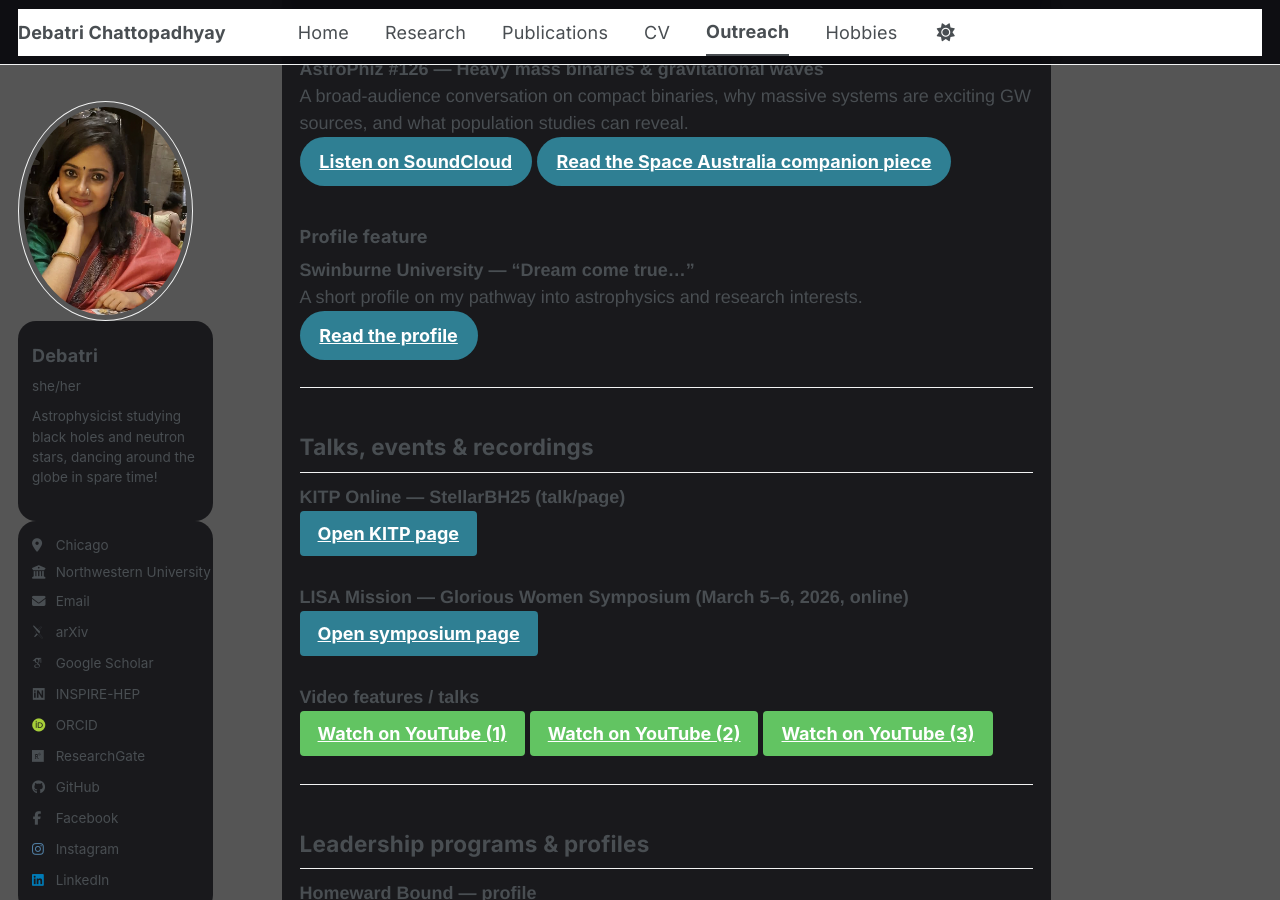
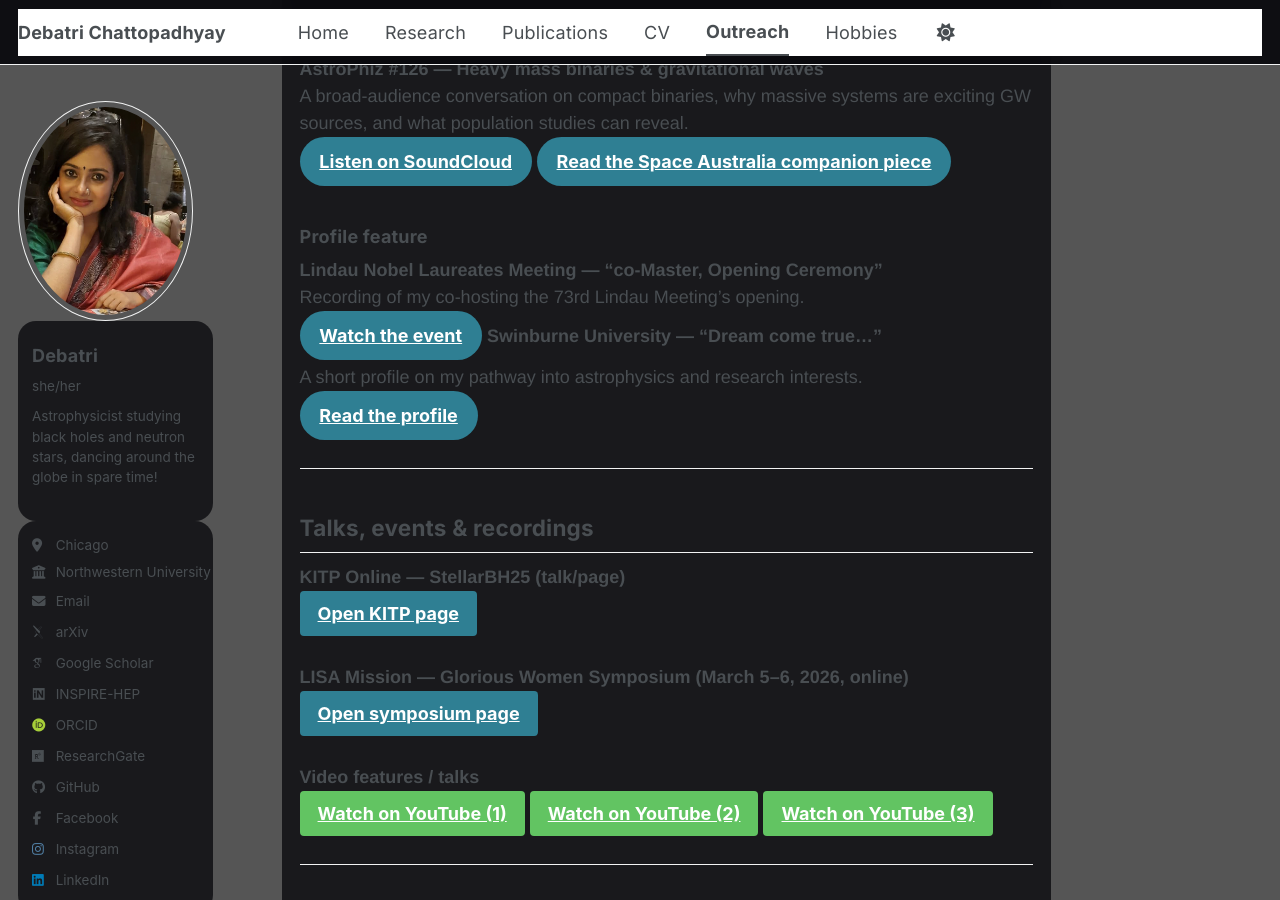
Before and after one commit to debatric/debatric.github.io, a Jekyll site: the page built from _pages/outreach.md, in a window 1280 px wide and 900 px high, scrolled down 1833 px. Built offline with Jekyll 4.4.1, drawn with Linux system fonts in a browser that asks for light colours; some web fonts are replaced; a script bundle is joined from its source files by our own code; library files that are not in the unit come from our copies.

Commit message:
Update outreach.md

```diff
--- a/_pages/outreach.md
+++ b/_pages/outreach.md
@@ -48,6 +48,9 @@ A broad-audience conversation on compact binaries, why massive systems are excit
 [Read the Space Australia companion piece](https://spaceaustralia.com/opinions/astrophiz126-debatri-chattopadhyay-heavy-mass-binaries){: .btn .btn--primary .btn--large }
 
 ### Profile feature
+**Lindau Nobel Laureates Meeting — “co-Master, Opening Ceremony”**
+Recording of my co-hosting the 73rd Lindau Meeting's opening.
+[Watch the event](https://mediatheque.lindau-nobel.org/recordings/42157){: .btn .btn--primary .btn--large }
 **Swinburne University — “Dream come true…”**
 A short profile on my pathway into astrophysics and research interests.
 [Read the profile](https://www.swinburne.edu.au/news/2021/02/dream-come-true-for-swinburne-astrophysics-student/){: .btn .btn--primary .btn--large }
```
